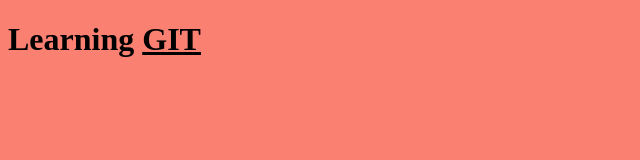
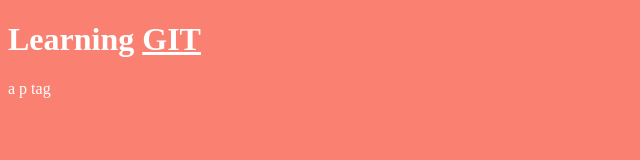
Before and after one commit to Kennyallen012/hello-world, a plain HTML site: page index.html in a window 1280 px wide. Shown: the whole page, without its empty margins (0-640 px from the left). Drawn offline with Linux system fonts and the light colour scheme.

Commit message:
Added a sript.js file; changed the text color to white and added a sample p tag.

```diff
--- a/index.html
+++ b/index.html
@@ -7,5 +7,7 @@
 
     <body>
         <h1>Learning <u>GIT</u></h1>
+        <p>a p tag</p>
+        <script src="script.js"></script>
     </body>
 </html>
--- a/main.css
+++ b/main.css
@@ -5,5 +5,6 @@
 
 
 body{
+    color: white;
     background-color: salmon;
 }
--- /dev/null
+++ b/script.js
@@ -0,0 +1 @@
+console.log('ready...');
```
Also changed, not shown: 1 other file.
